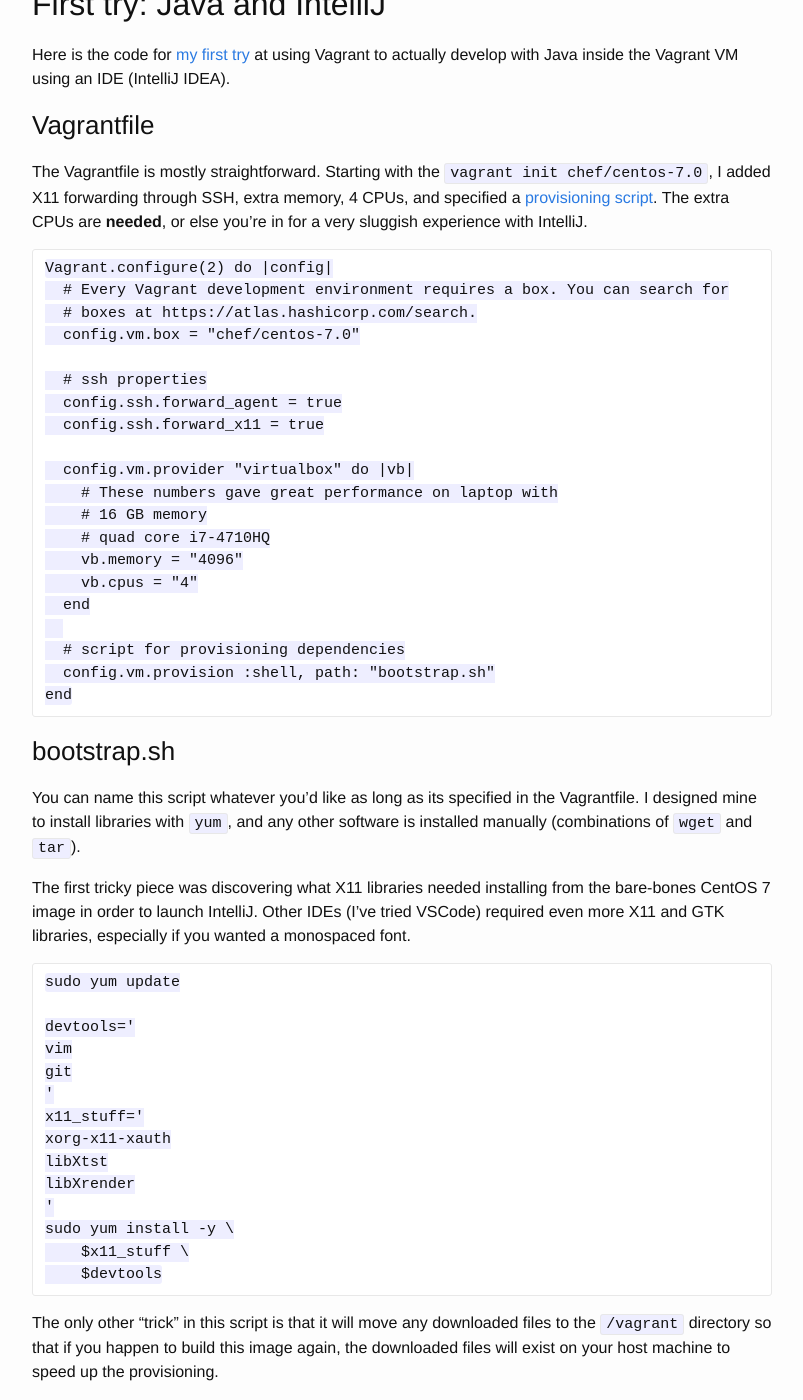
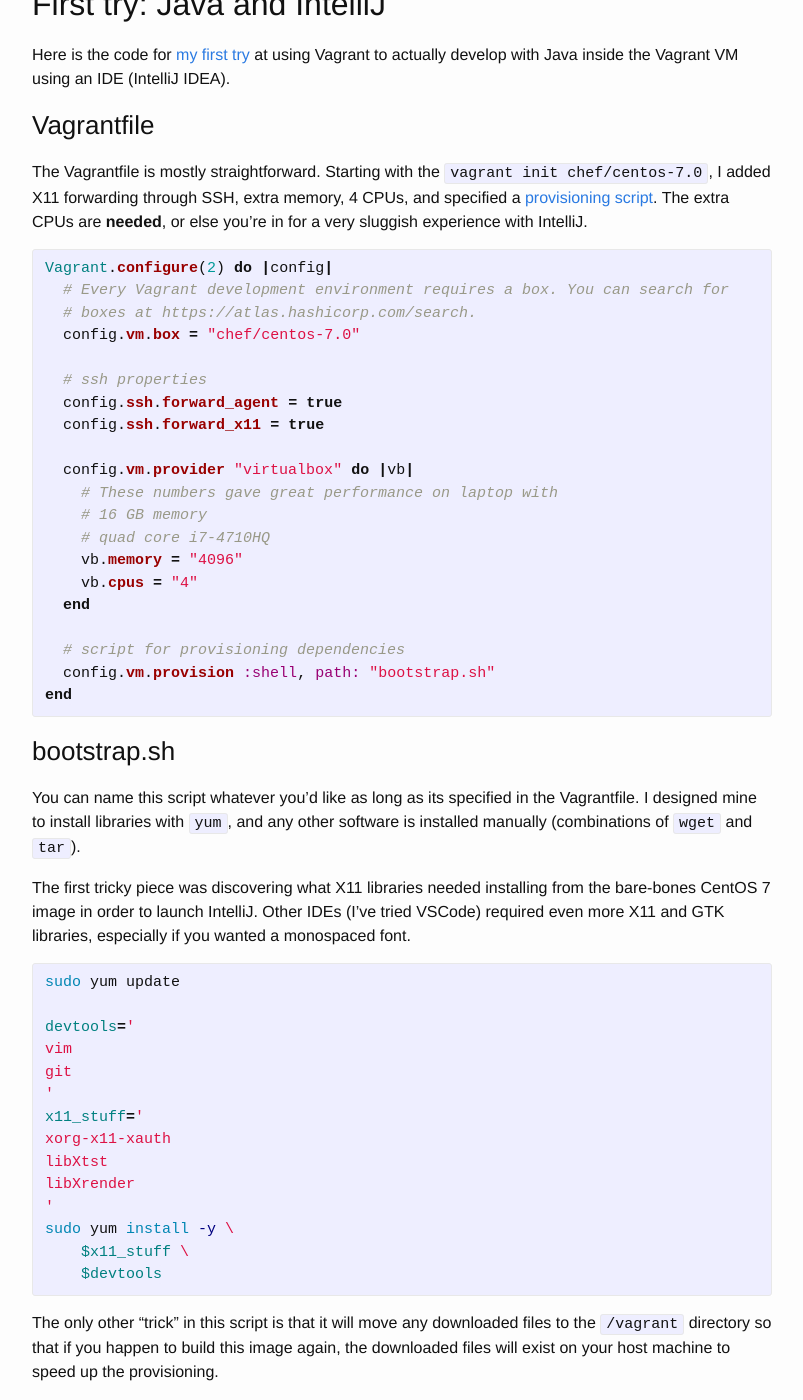
Before and after one commit to matthew-dailey/matthew-dailey.github.io, a Jekyll site: the page built from _posts/2015-08-20-vagrant-for-development.markdown, in a window 1280 px wide and 1400 px high, scrolled down 667 px. Shown: the whole window, without its empty margins (238-1041 px from the left). Built offline with Jekyll 4.4.1, drawn with Linux system fonts in a browser that asks for light colours; some of the changed text lies outside the part shown.

Commit message:
Fixed some markdown issues with vagrant article

````diff
--- a/_posts/2015-08-20-vagrant-for-development.markdown
+++ b/_posts/2015-08-20-vagrant-for-development.markdown
@@ -1,6 +1,6 @@
 ---
 layout: post
-title:  "*Actually* developing in Vagrant"
+title:  "Actually developing in Vagrant"
 date:   2015-08-20 19:00:00
 categories: vagrant intellij
 ---
@@ -22,7 +22,8 @@
 
 ### Vagrantfile
 The Vagrantfile is mostly straightforward.  Starting with the `vagrant init chef/centos-7.0`, I added X11 forwarding through SSH, extra memory, 4 CPUs, and specified a [provisioning script](#bootstrap.sh).  The extra CPUs are **needed**, or else you're in for a very sluggish experience with IntelliJ.
-```
+
+{% highlight ruby %}
 Vagrant.configure(2) do |config|
   # Every Vagrant development environment requires a box. You can search for
   # boxes at https://atlas.hashicorp.com/search.
@@ -43,13 +44,14 @@
   # script for provisioning dependencies
   config.vm.provision :shell, path: "bootstrap.sh"
 end
-```
+{% endhighlight %}
 
 ### bootstrap.sh
 You can name this script whatever you'd like as long as its specified in the Vagrantfile.  I designed mine to install libraries with `yum`, and any other software is installed manually (combinations of `wget` and `tar`).
 
 The first tricky piece was discovering what X11 libraries needed installing from the bare-bones CentOS 7 image in order to launch IntelliJ.  Other IDEs (I've tried VSCode) required even more X11 and GTK libraries, especially if you wanted a monospaced font.
-```
+
+{% highlight bash %}
 sudo yum update
 
 devtools='
@@ -64,14 +66,14 @@
 sudo yum install -y \
     $x11_stuff \
     $devtools
-```
+{% endhighlight %}
 
 The only other "trick" in this script is that it will move any downloaded files to the `/vagrant` directory so that if you happen to build this image again, the downloaded files will exist on your host machine to speed up the provisioning.
 
 ### Running
 The README describes how to take the VM for a spin.  You'll have to go through first-time setup of IntelliJ after making the VM, but otherwise this should be a fully-working solution for developing inside your VM with acceptable performance.
 
-```
+{% highlight bash %}
 # mostly takes time to download and install dev tools
 vagrant up
 
@@ -81,4 +83,4 @@
 # you are now in the VM
 git clone <my favorite java project>
 idea.sh &> idea.log &
-```
+{% endhighlight %}
````
